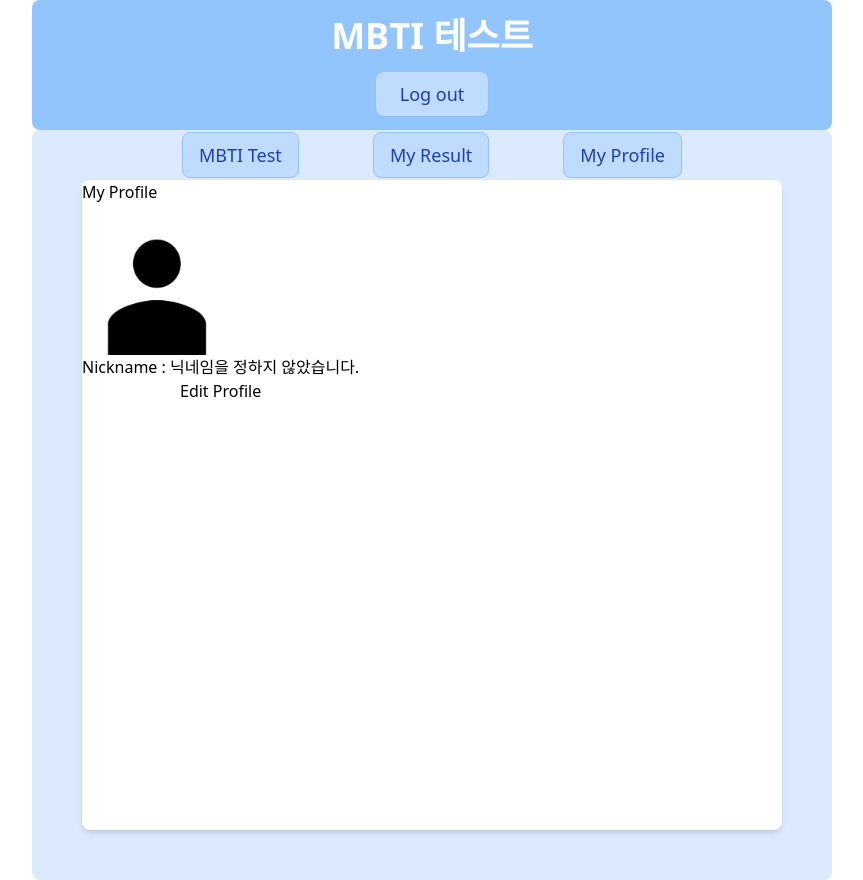
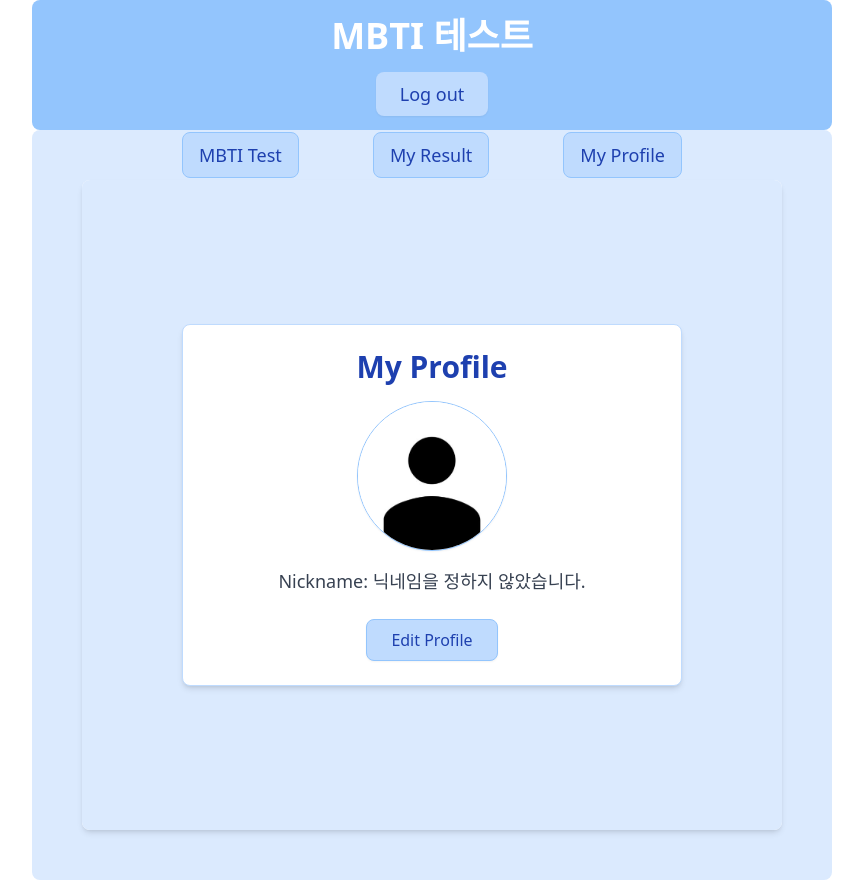
Before and after one commit to Handsol/sparta-mbti-test, a React (Vite) app: page /profile in a window 1280 px wide. Shown: the whole page, without its empty margins (208-1071 px from the left). Built offline with nearby package versions, Linux system fonts and the light colour scheme; sample sign-in values are in the browser's storage.

Commit message:
style: 프로필 페이지 스타일링

```diff
--- a/src/pages/ProfilePage.jsx
+++ b/src/pages/ProfilePage.jsx
@@ -6,16 +6,25 @@ const ProfilePage = () => {
   const { avatar, nickname } = useAuthStore((state) => state);
 
   return (
-    <div className="flex flex-col">
-      <h1>My Profile</h1>
-      <img
-        src={avatar ? avatar : "/images/default-profile.png"}
-        alt="Profile"
-        width="150"
-        height="150"
-      />
-      <p>Nickname : {nickname || "닉네임을 정하지 않았습니다."}</p>
-      <button onClick={() => navigate("/editprofile")}>Edit Profile</button>
+    <div className="h-[650px] w-full max-w-[700px] min-w-[244px] flex flex-col items-center justify-center bg-blue-100">
+      <div className="bg-white rounded-lg p-6 shadow-md w-[90%] max-w-[500px] text-center border border-blue-200">
+        <h1 className="text-3xl font-bold text-blue-800 mb-4">My Profile</h1>
+        <img
+          src={avatar ? avatar : "/images/default-profile.png"}
+          alt="Profile"
+          className="w-[150px] h-[150px] rounded-full border border-blue-300 shadow-sm mb-4 block mx-auto"
+        />
+
+        <p className="text-lg text-gray-700 mb-6">
+          Nickname: {nickname || "닉네임을 정하지 않았습니다."}
+        </p>
+        <button
+          onClick={() => navigate("/editprofile")}
+          className="bg-blue-200 text-blue-800 py-2 px-6 rounded-lg border border-blue-300 hover:bg-blue-300 transition duration-300 shadow-sm hover:shadow-md"
+        >
+          Edit Profile
+        </button>
+      </div>
     </div>
   );
 };
```
